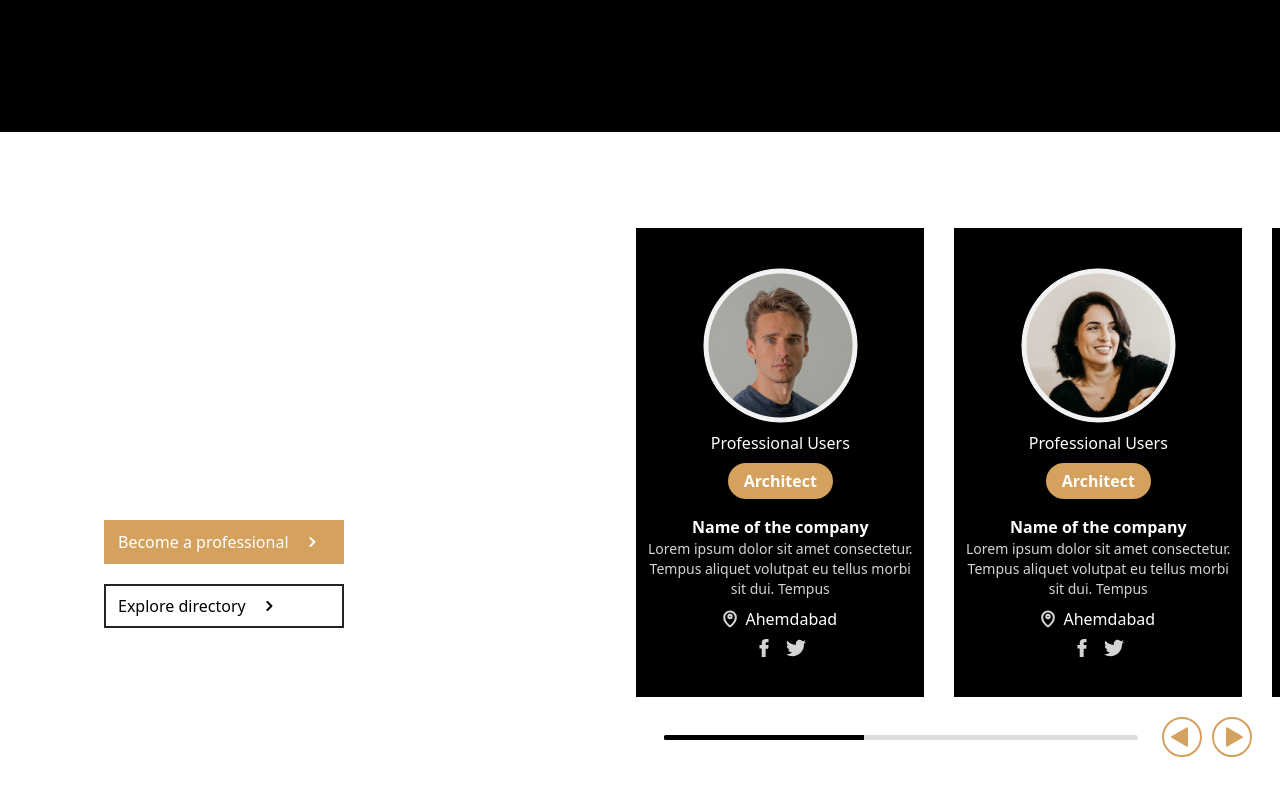
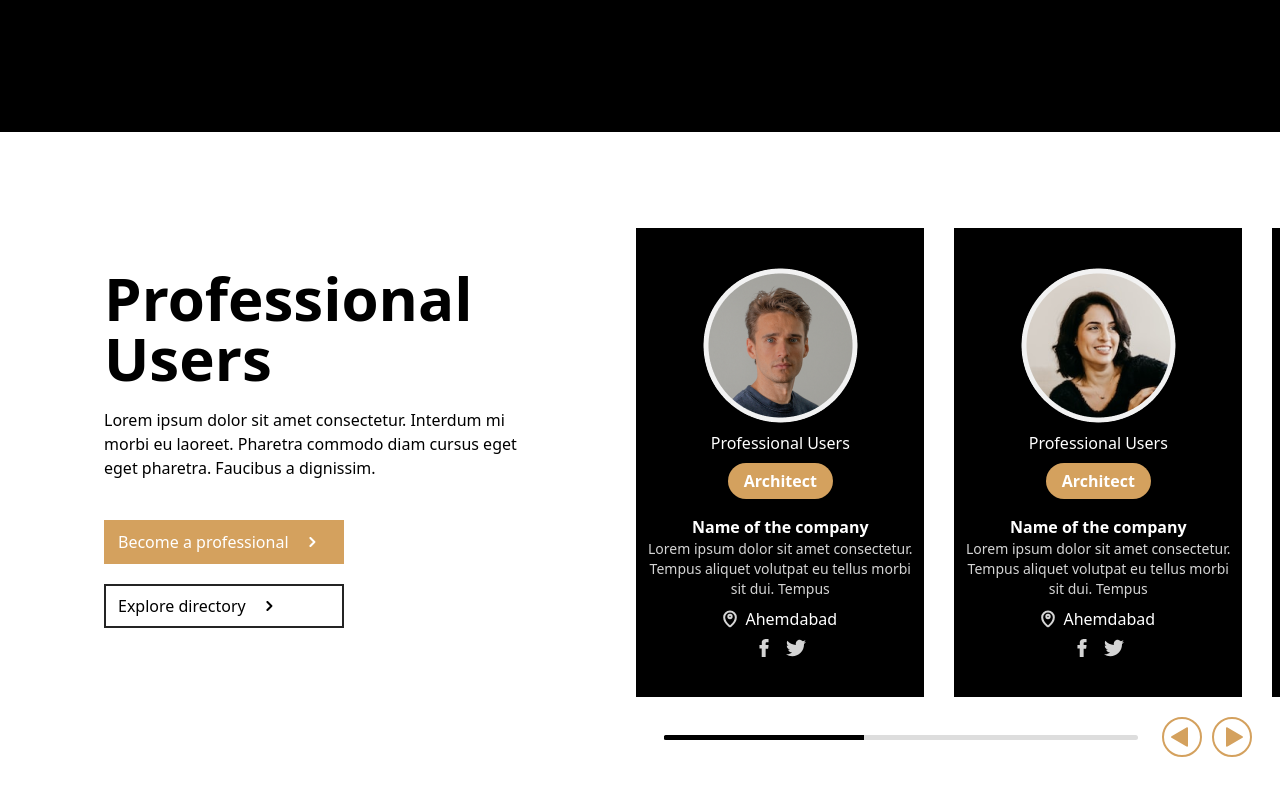
Before and after one commit to Alfred-Nelson/perfect-lights-components, a React (Create React App) app: page / in a window 1280 px wide. Shown: the part 3822-4620 px from the top of the page. Built offline with nearby package versions, Linux system fonts and the light colour scheme; the HTML template or start-up script is replaced by a standard one.

Commit message:
Feature: professional user slider

```diff
--- a/src/pages/HomeComponents/ProfessionalUser.tsx
+++ b/src/pages/HomeComponents/ProfessionalUser.tsx
@@ -79,7 +79,7 @@ function ProfessionalUser() {
 
 
   return (
-    <div className='flex flex-row gap-20 pl-24 py-24 bg-white'>
+    <div className='flex flex-row gap-20 pl-24 py-24 bg-white text-black'>
 
 
       {/*  Ist Box */}
```
